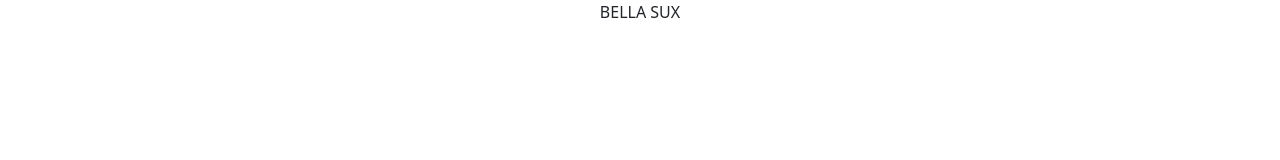
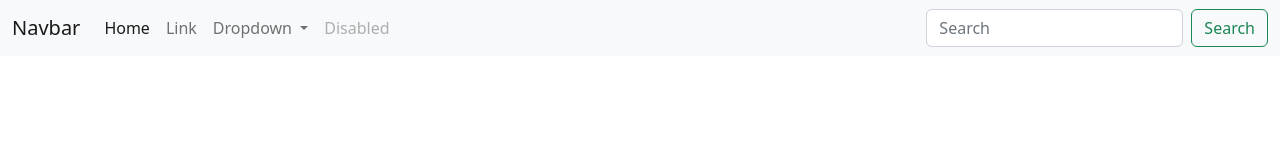
Before and after one commit to ferb-ferb/CS50, a plain HTML site: page homepage/index.html in a window 1280 px wide. Drawn offline with nearby package versions, Linux system fonts and the light colour scheme; files that its build step writes are made by us from their sources.

Commit message:
Fri, Jun 2, 2023, 12:18 AM -07:00

```diff
--- a/homepage/index.html
+++ b/homepage/index.html
@@ -9,6 +9,41 @@
         <title>Athan Ferber</title>
     </head>
     <body>
-        BELLA SUX
+        <nav class="navbar navbar-expand-lg bg-light">
+            <div class="container-fluid">
+              <a class="navbar-brand" href="#">Navbar</a>
+              <button class="navbar-toggler" type="button" data-bs-toggle="collapse" data-bs-target="#navbarSupportedContent" aria-controls="navbarSupportedContent" aria-expanded="false" aria-label="Toggle navigation">
+                <span class="navbar-toggler-icon"></span>
+              </button>
+              <div class="collapse navbar-collapse" id="navbarSupportedContent">
+                <ul class="navbar-nav me-auto mb-2 mb-lg-0">
+                  <li class="nav-item">
+                    <a class="nav-link active" aria-current="page" href="#">Home</a>
+                  </li>
+                  <li class="nav-item">
+                    <a class="nav-link" href="#">Link</a>
+                  </li>
+                  <li class="nav-item dropdown">
+                    <a class="nav-link dropdown-toggle" href="#" role="button" data-bs-toggle="dropdown" aria-expanded="false">
+                      Dropdown
+                    </a>
+                    <ul class="dropdown-menu">
+                      <li><a class="dropdown-item" href="#">Action</a></li>
+                      <li><a class="dropdown-item" href="#">Another action</a></li>
+                      <li><hr class="dropdown-divider"></li>
+                      <li><a class="dropdown-item" href="#">Something else here</a></li>
+                    </ul>
+                  </li>
+                  <li class="nav-item">
+                    <a class="nav-link disabled">Disabled</a>
+                  </li>
+                </ul>
+                <form class="d-flex" role="search">
+                  <input class="form-control me-2" type="search" placeholder="Search" aria-label="Search">
+                  <button class="btn btn-outline-success" type="submit">Search</button>
+                </form>
+              </div>
+            </div>
+          </nav>
     </body>
 </html>
```
